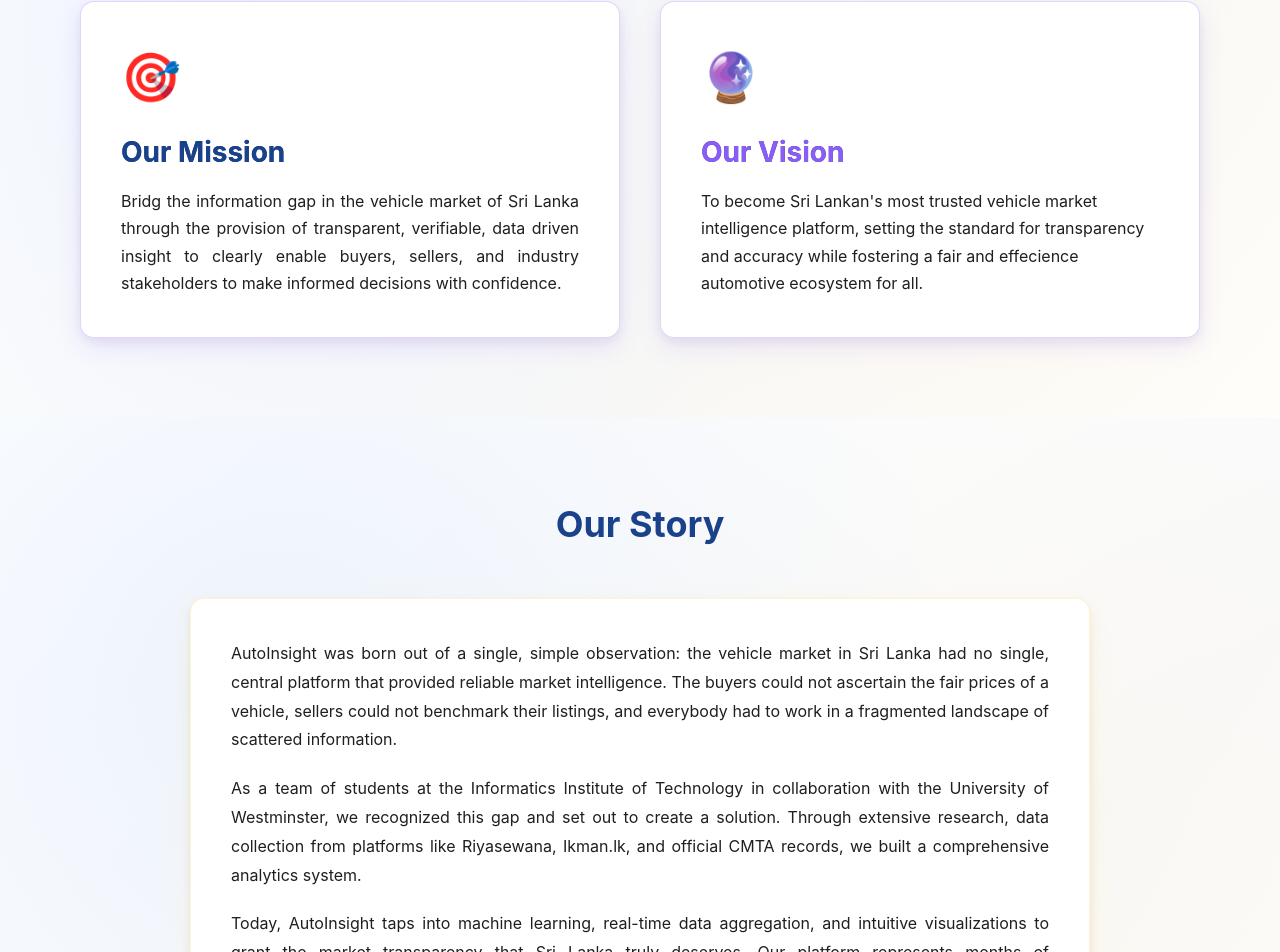
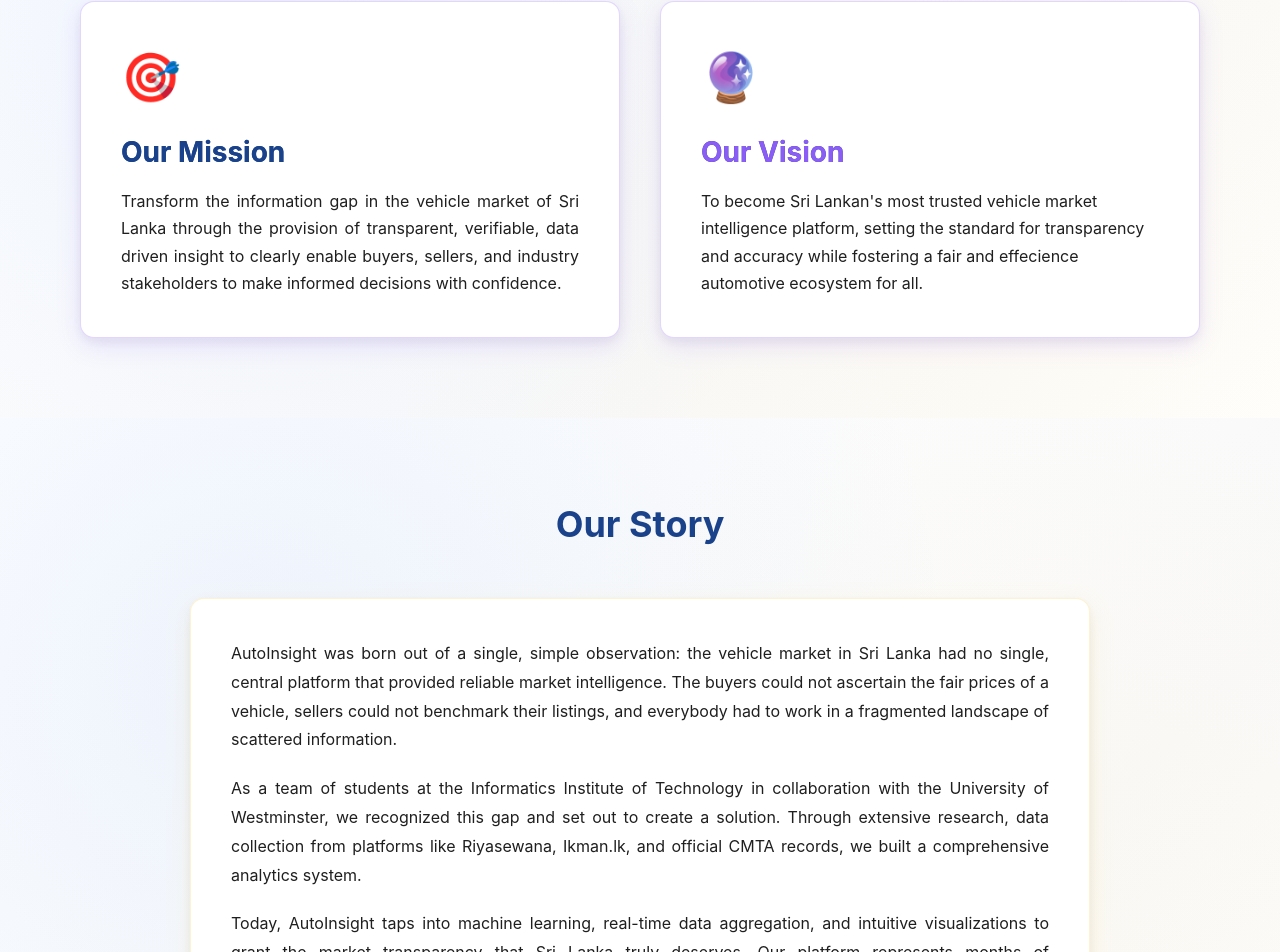
Before and after one commit to akila20040720/autoinsightcs70, a React (Vite) app in the folder cs70/: page /about in a window 1280 px wide. Shown: the part 921-1873 px from the top of the page. Built offline with nearby package versions, Linux system fonts and the light colour scheme.

Commit message:
About section
Mission

```diff
--- a/cs70/src/pages/About.tsx
+++ b/cs70/src/pages/About.tsx
@@ -274,7 +274,7 @@
               <div style={{ fontSize: 48, marginBottom: 20 }}>🎯</div>
               <h2 style={{ fontSize: 28, marginBottom: 16, fontWeight: 700, color: 'var(--primary)' }}>Our Mission</h2>
               <p style={{ fontSize: 16, lineHeight: 1.7, color: 'var(--sys-gray)' }}>
-                Bridg the information gap in the vehicle market of Sri Lanka through the provision of transparent, verifiable, data driven insight to clearly enable buyers, sellers, and industry stakeholders to make informed decisions with confidence.
+                Transform the information gap in the vehicle market of Sri Lanka through the provision of transparent, verifiable, data driven insight to clearly enable buyers, sellers, and industry stakeholders to make informed decisions with confidence.
               </p>
             </motion.div>
 
```
